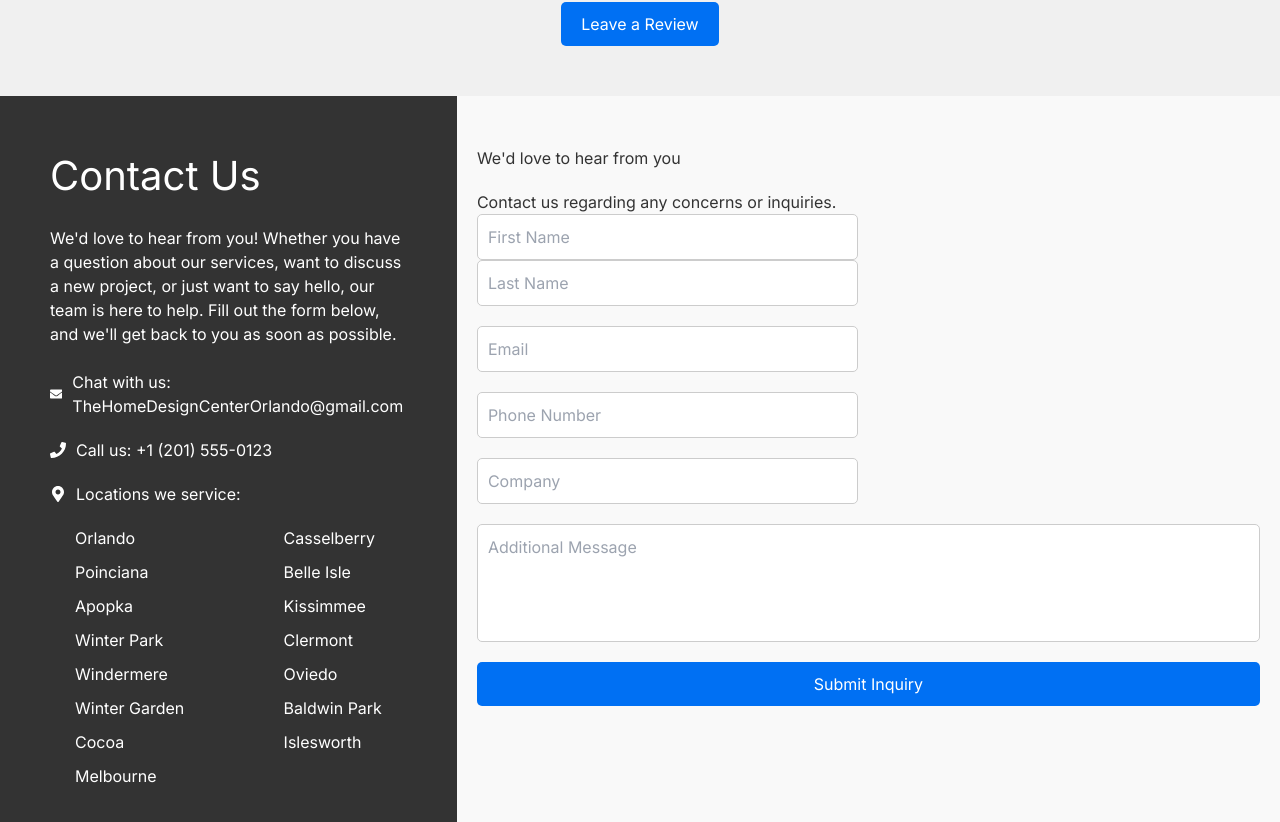
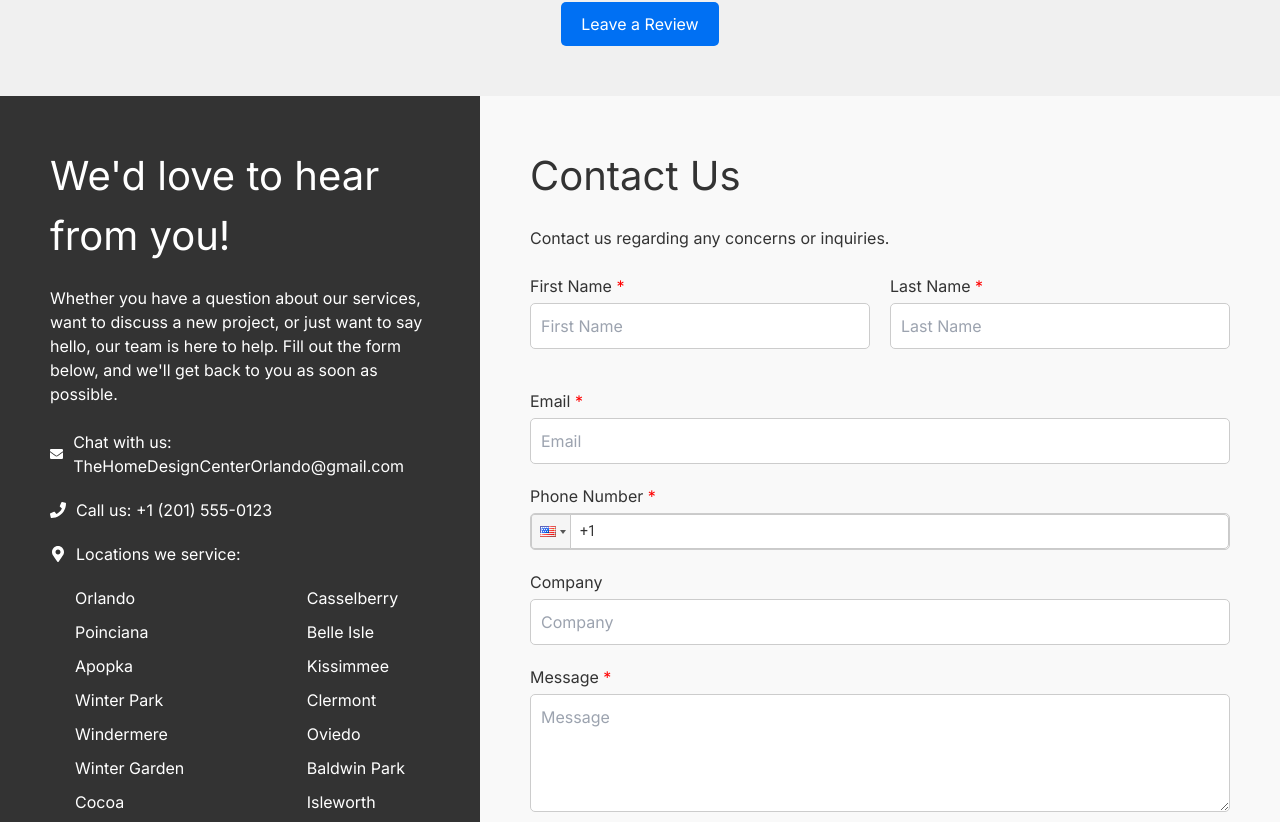
Before and after one commit to LRodriguez92/the-home-design-center, a Next.js app: page / in a window 1280 px wide. Shown: the part 10158-10980 px from the top of the page. Built offline with nearby package versions, Linux system fonts and the light colour scheme.

Commit message:
footer layout created

```diff
--- a/package.json
+++ b/package.json
@@ -17,6 +17,7 @@
     "react-dom": "^18",
     "react-icons": "^5.2.1",
     "react-modal": "^3.16.1",
+    "react-phone-input-2": "^2.15.1",
     "react-slick": "^0.30.2",
     "slick-carousel": "^1.8.1"
   },
--- a/src/components/Footer.tsx
+++ b/src/components/Footer.tsx
@@ -1,13 +1,34 @@
-import React from 'react';
+import React, { useState } from 'react';
 import styles from '../styles/Footer.module.css';
 import { FaEnvelope, FaPhone, FaMapMarkerAlt, FaFacebook, FaInstagram } from 'react-icons/fa';
+import PhoneInput from 'react-phone-input-2';
+import 'react-phone-input-2/lib/style.css';
 
 const Footer: React.FC = () => {
+  const [phoneNumber, setPhoneNumber] = useState('');
+  const [countryCode, setCountryCode] = useState('');
+
+  const handlePhoneChange = (value: string, country: any) => {
+    setPhoneNumber(value);
+    setCountryCode(country.dialCode);
+  };
+
+  const handleSubmit = (e: React.FormEvent<HTMLFormElement>) => {
+    e.preventDefault();
+
+    if (phoneNumber.length <= countryCode.length) {
+      alert('Please enter a valid phone number.');
+      return;
+    }
+
+    // Form submission logic here
+  };
+
   return (
     <div className={styles.footerContainer}>
       <div className={styles.contactSection}>
-        <h2 className={styles.header}>Contact Us</h2>
-        <p>We'd love to hear from you! Whether you have a question about our services, want to discuss a new project, or just want to say hello, our team is here to help. Fill out the form below, and we'll get back to you as soon as possible.</p>
+      <h2 className={styles.header}>We'd love to hear from you!</h2>
+        <p>Whether you have a question about our services, want to discuss a new project, or just want to say hello, our team is here to help. Fill out the form below, and we'll get back to you as soon as possible.</p>
         <br />
         <div className={styles.contactItem}>
           <FaEnvelope className={styles.icon} />
@@ -39,7 +60,7 @@ const Footer: React.FC = () => {
             <li>Clermont</li>
             <li>Oviedo</li>
             <li>Baldwin Park</li>
-            <li>Islesworth</li>
+            <li>Isleworth</li>
           </ul>
         </div>
         <div className={styles.links}>
@@ -56,24 +77,49 @@ const Footer: React.FC = () => {
         <p className={styles.footerText}>© 2024 The Home Design Center. All rights reserved.<br />Design by CodedByLeo</p>
       </div>
       <div className={styles.formSection}>
-        <h2>We'd love to hear from you</h2>
+        <h2 className={styles.header}>Contact Us</h2>
         <p>Contact us regarding any concerns or inquiries.</p>
-        <form>
-          <div className={styles.formGroup}>
-            <input type="text" placeholder="First Name" name="firstName" required />
-            <input type="text" placeholder="Last Name" name="lastName" required />
+        <br />
+        <form onSubmit={handleSubmit}>
+          <div className={styles.formGroupHorizontal}>
+            <div className={`${styles.formGroup} ${styles.names}`}>
+              <label>First Name <span className={styles.required}>*</span></label>
+              <input type="text" placeholder="First Name" name="firstName" required />
+            </div>
+            <div className={`${styles.formGroup} ${styles.names}`}>
+              <label>Last Name <span className={styles.required}>*</span></label>
+              <input type="text" placeholder="Last Name" name="lastName" required />
+            </div>
           </div>
           <div className={styles.formGroup}>
+            <label>Email <span className={styles.required}>*</span></label>
             <input type="email" placeholder="Email" name="email" required />
           </div>
           <div className={styles.formGroup}>
-            <input type="tel" placeholder="Phone Number" name="phone" required />
+            <label>Phone Number <span className={styles.required}>*</span></label>
+            <PhoneInput
+              country={'us'}
+              enableAreaCodes={true}
+              inputProps={{
+                name: 'phone',
+                required: true,
+                autoFocus: false,
+              }}
+              inputStyle={{ width: '100%' }}
+              containerClass={styles.phoneInputContainer}
+              buttonClass={styles.phoneInputButton}
+              containerStyle={{ borderRadius: '5px', border: '1px solid #ccc' }}
+              value={phoneNumber}
+              onChange={handlePhoneChange}
+            />
           </div>
           <div className={styles.formGroup}>
+            <label>Company</label>
             <input type="text" placeholder="Company" name="company" />
           </div>
           <div className={styles.formGroup}>
-            <textarea placeholder="Additional Message" name="message" rows={4}></textarea>
+            <label>Message <span className={styles.required}>*</span></label>
+            <textarea placeholder="Message" name="message" rows={4} required></textarea>
           </div>
           <button type="submit" className={styles.submitButton}>Submit Inquiry</button>
         </form>
--- a/src/styles/Footer.module.css
+++ b/src/styles/Footer.module.css
@@ -1,6 +1,6 @@
 .footerContainer {
     display: grid;
-    grid-template-columns: 1fr 2fr;
+    grid-template-columns: 1.2fr 2fr;
     gap: 0;
     background-color: #333;
     color: #fff;
@@ -17,9 +17,13 @@
 }
 
 .formSection {
-    padding: 50px 20px;
+    padding: 50px 50px;
     background-color: #f9f9f9;
     color: #333;
+}
+
+.names {
+    width: 100%;
 }
 
 .contactSection h2,
@@ -91,20 +95,36 @@
     margin-bottom: 20px;
 }
 
+.formGroupHorizontal {
+    display: flex;
+    flex-direction: row;
+    justify-content: space-between;
+    gap: 20px;
+    margin-bottom: 20px;
+}
+
 .formGroup input,
 .formGroup textarea {
     padding: 10px;
     border: 1px solid #ccc;
     border-radius: 5px;
+    width: 100%;
 }
 
-.formGroup input {
-    width: calc(50% - 10px);
-    margin-right: 10px;
+.formGroup label {
+    margin-bottom: 5px;
 }
 
-.formGroup textarea {
-    resize: none;
+.required {
+    color: red;
+}
+
+.phoneInputContainer {
+    width: 100%;
+}
+
+.phoneInputButton {
+    border: none;
 }
 
 .submitButton {
@@ -126,13 +146,28 @@
         grid-template-columns: 1fr;
     }
 
-    .contactSection,
+    .contactSection {
+        order: 2;
+    }
+
     .formSection {
-        padding: 20px;
+        order: 1;
     }
 
     .formGroup input {
         width: 100%;
         margin-right: 0;
     }
+
+    .formGroupHorizontal {
+        flex-direction: column;
+    }
 }
+
+@media (max-width: 720px) {
+
+    .contactSection,
+    .formSection {
+        padding: 20px;
+    }
+}
```
Also changed, not shown: 1 other file (tests, documents, lock files or other folders).
